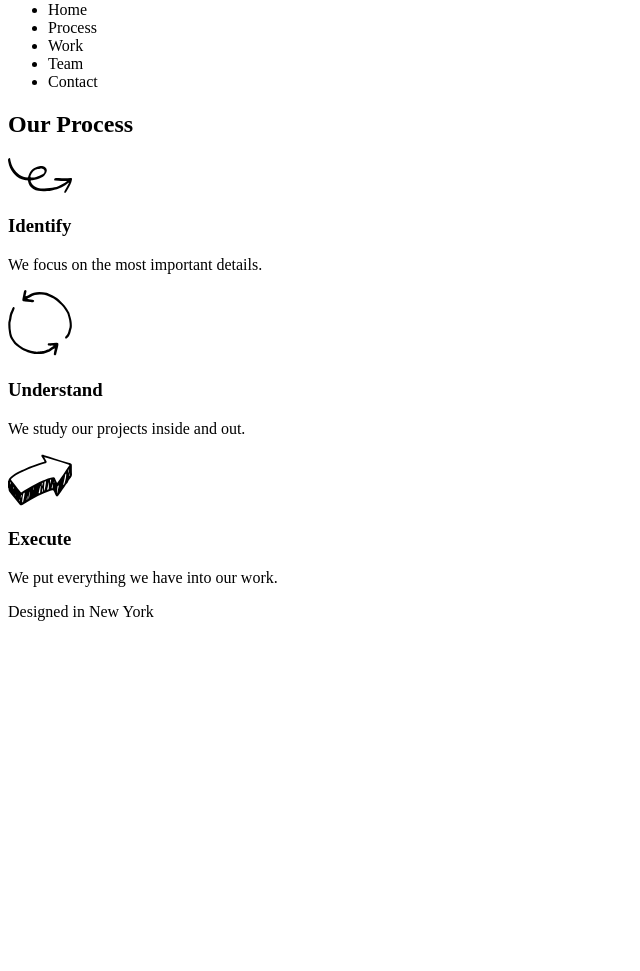
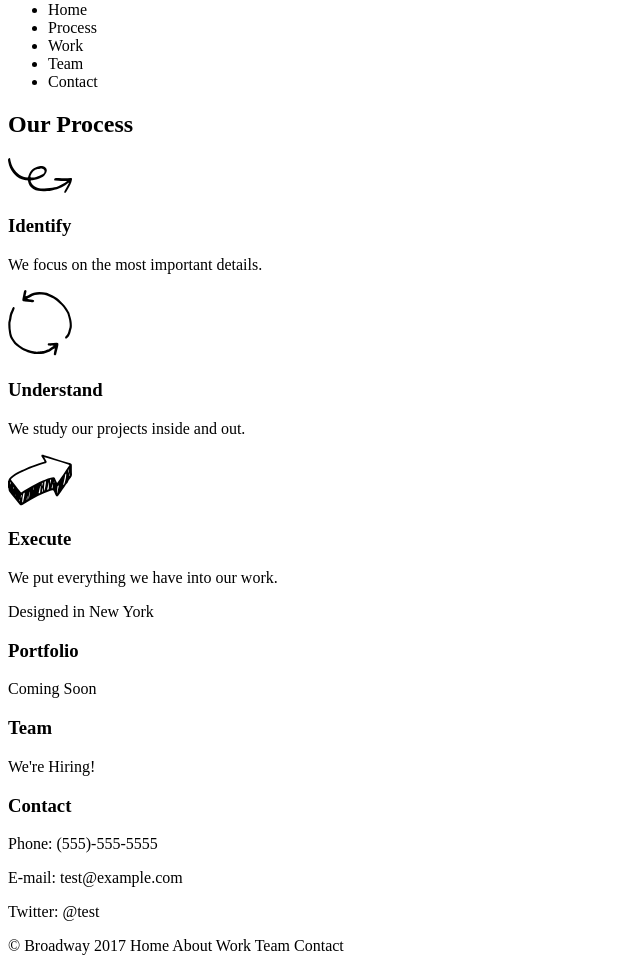
Before and after one commit to benjdowse/Broadway, a plain HTML site: page index.html in a window 1280 px wide. Shown: the part 79-1050 px from the top of the page, without its empty margins (0-640 px from the left). Before the commit the page ends 800 px from the top, so only its background shows below. Drawn offline with Linux system fonts and the light colour scheme.

Commit message:
html completed

```diff
--- a/index.html
+++ b/index.html
@@ -43,7 +43,22 @@
 
 		<!-- Portfolio Team Contact -->
 
+		<h3>Portfolio</h3>
+		<p>Coming Soon</p>
 
+		<h3>Team</h3>
+		<p>We're Hiring!</p>
+
+		<h3>Contact</h3>
+		<p>Phone: (555)-555-5555</p>
+		<p>E-mail: test@example.com</p>
+		<p>Twitter: @test</p>
+
+		<!-- Footer -->
+
+		<div class="footer">
+		<p>&copy; Broadway 2017 Home About Work Team Contact</p>
+		</div>
 
 
 	</body>
```
Also changed, not shown: 1 other file.
